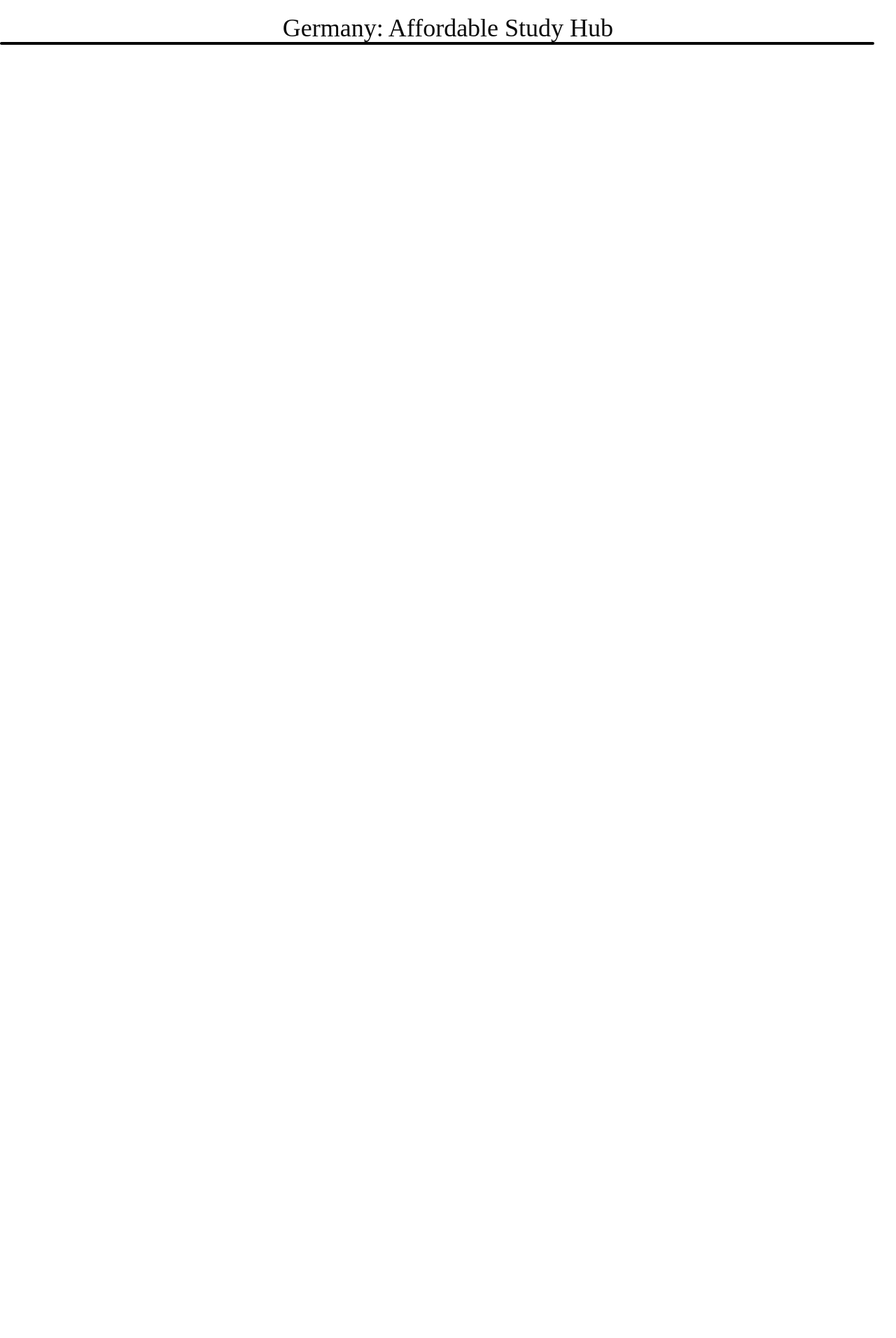
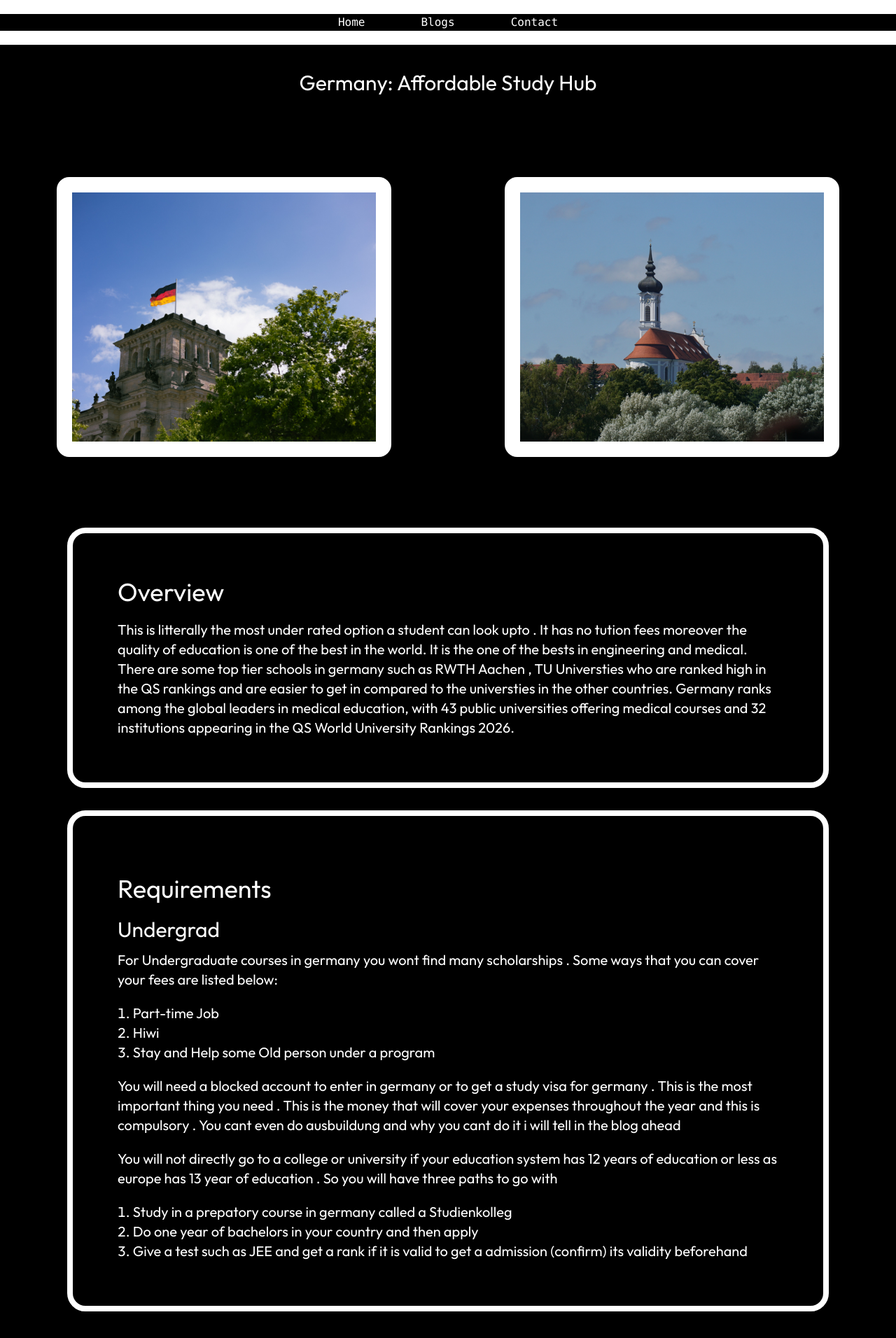
Before and after one commit to tharejarehan0-a11y/blogs, a Next.js app: page /articles/Germany in a window 1280 px wide. Shown: the top 1912 px of the page at 70% size. Before the commit the page ends 800 px from the top, so only its background shows below. Built offline with nearby package versions, Linux system fonts and the light colour scheme; a web font is replaced by a local one.

Commit message:
troubleshooted
just did with organising things and CAD troubleshooting

```diff
--- a/app/articles/Germany/page.jsx
+++ b/app/articles/Germany/page.jsx
@@ -1,12 +1,56 @@
+import Card from '@/components/Card'
+import Link from 'next/link'
+
 export default function Germany(){
     return(
         <>
-        <div className="flex justify-center items-center">
-        <h1 className="font-fancy text-4xl mt-5">Germany: Affordable Study Hub</h1>
+        <nav className="flex gap-20 font-mono font-thin list-none justify-center items-center mt-5 mb-5 text-white bg-black">
+           <li><Link href="/">Home</Link></li>
+           <li><Link href="/blog">Blogs</Link></li>
+           <li><Link href="/Contact">Contact</Link></li>
+        </nav>
+        <div className="flex justify-center items-center turnblack bg-black text-white">
+        <h1 className="text-3xl  mb-28 mt-9 font-article ">Germany: Affordable Study Hub</h1>
         </div>
-        <div className="w-full h-1 bg-black goto-end" >
+        <div className="bg-black goto-end h-full">
+        <div className="w-full flex flex-wrap m-0 justify-center items-center gap-40" >
+            <Card button="1" img="/pexels-gunnar-hoffmann-2154527493-34220116.jpg" />
+            <Card button="1" img="/pexels-omron2003-33720059.jpg" />
         </div>
+        <div className="text-white text-xl flex justify-center items-center p-16 font-article">
+            <div>
+                <div className='m-8 rounded-4xl p-16 border-8 border-white'>
 
+                    <h1 className="text-4xl mb-5">Overview</h1>
+                    This is litterally the most under rated option a student can look upto . It has no tution fees moreover the quality of education is one of the best in the world. It is the one of the bests in engineering and medical. There are some top tier schools in germany such as RWTH Aachen , TU     Universties who are ranked high in the QS rankings and are easier to get in compared to the     universties in the other countries. Germany ranks among the global leaders in medical education, with 43 public universities offering medical courses and 32 institutions appearing in the QS     World University Rankings 2026.
+
+                </div>
+                <div className=' m-8 rounded-4xl p-16 border-8 border-white'>
+
+                <h1 className='text-4xl mt-5 mb-5'>Requirements</h1>
+                <h2 className="text-3xl mt-3 mb-3 "> Undergrad </h2>
+                For Undergraduate courses in germany you wont find many scholarships . Some ways that you can cover your     fees are listed below:
+                <ul className='list-decimal mt-5 list-inside'>
+                    <li className='list-item'>Part-time Job</li>
+                    <li className='list-item'>Hiwi</li>
+                    <li className="list-item">Stay and Help some Old person under a program</li>
+                </ul>
+                <div className="mt-5">
+                    You will need a blocked account to enter in germany or to get a study visa for germany . This is the most important thing you need . This is the money that will cover your expenses throughout the year and this is compulsory . You cant even do ausbuildung and why you cant do it i will tell in the blog ahead
+                </div>
+                <div className="mt-5">
+                    You will not directly go to a college or university if your education system has 12 years of     education or less as europe has 13 year of education . So you will have three paths to go with
+                    <ul className='list-decimal mt-5 list-inside'>
+                        <li className='list-item'>Study in a prepatory course in germany called a Studienkolleg</li>
+                        <li className='list-item'>Do one year of bachelors in your country and then apply</li>
+                        <li className="list-item">Give a test such as JEE and get a rank if it is valid to get a admission     (confirm) its validity beforehand</li>
+                    </ul>
+                </div>
+                </div>
+
+            </div>
+        </div>
+        </div>
         </>
     )
 }
--- a/app/globals.css
+++ b/app/globals.css
@@ -1,4 +1,5 @@
 @import url('https://fonts.googleapis.com/css2?family=Alfa+Slab+One&family=Jersey+25&display=swap');
+@import url('https://fonts.googleapis.com/css2?family=Outfit:wght@100..900&display=swap');
 @import "tailwindcss";
 @import "tw-animate-css";
 @import "shadcn/tailwind.css";
@@ -8,6 +9,7 @@
 @theme {
   --font-main: "Alfa Slab One";
   --font-fancy: "Jersey 25";
+  --font-article: "Outfit";
 }
 .textoutline{
   -webkit-text-stroke: 1px black;
@@ -153,13 +155,22 @@ body{
 }
 
 .goto-end{
-  animation-name:end;
-  animation-duration:10s;
+  animation-name:white-to-black;
+  animation-duration:5s;
   animation-iteration-count: 1;
-  border-radius:30px;
 }
 
-@keyframes end{
-  from{width:50px;}
-  to {width:100vw;}
+.turnblack{
+  animation-name:white-to-black;
+  animation-duration:5s;
+  animation-iteration-count: 1;
 }
+
+@keyframes white-to-black{
+  from{ color:black}
+  to { background-color: black; color: white;}
+}
+
+.py-20{
+  padding-block: calc(var(--spacing) * 1);
+}
--- /dev/null
+++ b/components/Articleimg.jsx
@@ -0,0 +1,43 @@
+import React from "react";
+import { CardBody, CardContainer, CardItem } from "@/components/ui/3d-card";
+
+export default function Articleimg(){
+     <CardContainer className="inter-var">
+          <CardBody className="bg-gray-50 relative group/card  dark:hover:shadow-2xl dark:hover:shadow-emerald-500/[0.1] dark:bg-black dark:border-white/[0.2] border-black/[0.1] w-auto sm:w-[30rem] h-auto rounded-xl p-6 border  ">
+            <CardItem
+              translateZ="50"
+              className="text-xl font-bold text-neutral-600 dark:text-white"
+            >
+              {Heading}
+            </CardItem>
+            <CardItem
+              as="p"
+              translateZ="60"
+              className="text-neutral-500 text-sm max-w-sm mt-2 dark:text-neutral-300"
+            >
+              {discription}
+            </CardItem>
+            <CardItem translateZ="100" className="w-full mt-4">
+              <img
+                src={img}
+                height="1000"
+                width="1000"
+                className="h-60 w-full object-cover rounded-xl group-hover/card:shadow-xl"
+                alt="thumbnail"
+              />
+            </CardItem>
+            <div className="flex justify-between items-center mt-10">
+              <CardItem
+                translateZ={20}
+                as="a"
+                href={link}
+                target="__blank"
+                className="px-4 py-2 rounded-xl text-xs font-normal dark:text-white"
+              >
+                Read now →
+              </CardItem>
+
+            </div>
+          </CardBody>
+        </CardContainer>
+}
--- a/components/Card.jsx
+++ b/components/Card.jsx
@@ -2,8 +2,38 @@ import React from "react";
 import { CardBody, CardContainer, CardItem } from "@/components/ui/3d-card";
 
 
-export default function ThreeDCardDemo({img,Heading,discription,link}) {
+export default function ThreeDCardDemo({img,Heading,discription,link,button}) {
+  if (button=="1"){
   return (
+    <CardContainer className="inter-var">
+      <CardBody className=" relative group/card  dark:hover:shadow-2xl dark:hover:shadow-emerald-500/[0.1] dark:bg-black dark:border-white/[0.2] border-black/[0.1] w-auto sm:w-[30rem] h-auto rounded-xl border  ">
+        <CardItem
+          translateZ="50"
+          className="text-xl font-bold text-neutral-600 dark:text-white"
+        >
+          {Heading}
+        </CardItem>
+        <CardItem
+          as="p"
+          translateZ="60"
+          className="text-neutral-500 text-sm max-w-sm dark:text-neutral-300"
+        >
+          {discription}
+        </CardItem>
+        <CardItem translateZ="100" className="w-full flex space-x-0 justify-center items-center">
+          <img
+            src={img}
+            height="4000"
+            width="4000"
+            className="h-100 w-200 object-cover rounded-2xl group-hover/card:shadow-xl border-2 border-white box-border rounded-2xl bg-white p-5"
+            alt="thumbnail"
+          />
+        </CardItem>
+      </CardBody>
+    </CardContainer>
+  );}
+  else{
+    return(
     <CardContainer className="inter-var">
       <CardBody className="bg-gray-50 relative group/card  dark:hover:shadow-2xl dark:hover:shadow-emerald-500/[0.1] dark:bg-black dark:border-white/[0.2] border-black/[0.1] w-auto sm:w-[30rem] h-auto rounded-xl p-6 border  ">
         <CardItem
@@ -42,5 +72,6 @@ export default function ThreeDCardDemo({img,Heading,discription,link}) {
         </div>
       </CardBody>
     </CardContainer>
-  );
+    );
+  }
 }
```
Also changed, not shown: public/pexels-mr-dr3igeteilt-2159455987-36064430.jpg (added), public/pexels-omron2003-33720059.jpg (added).
